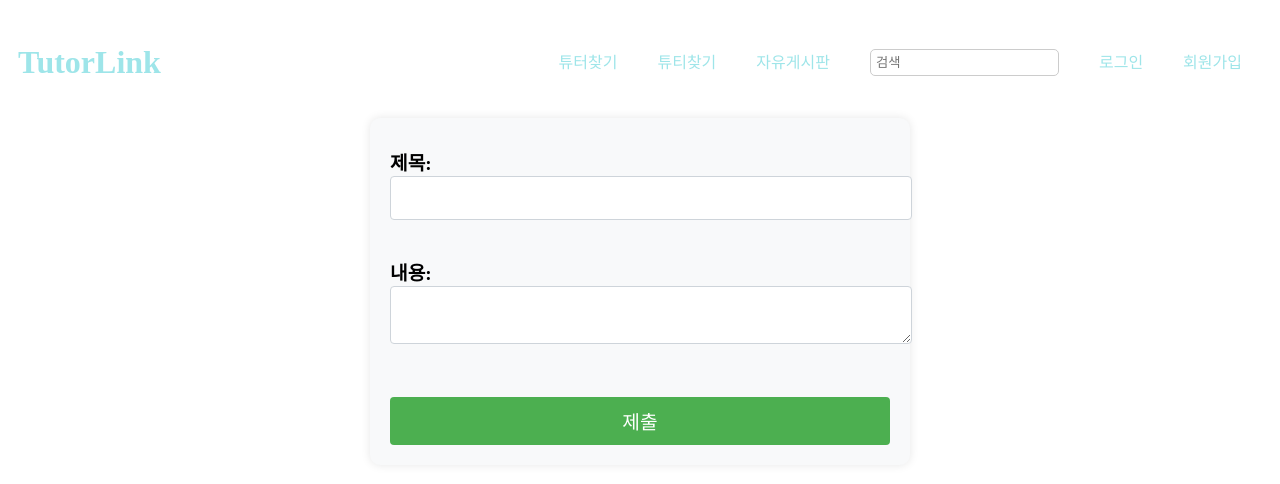
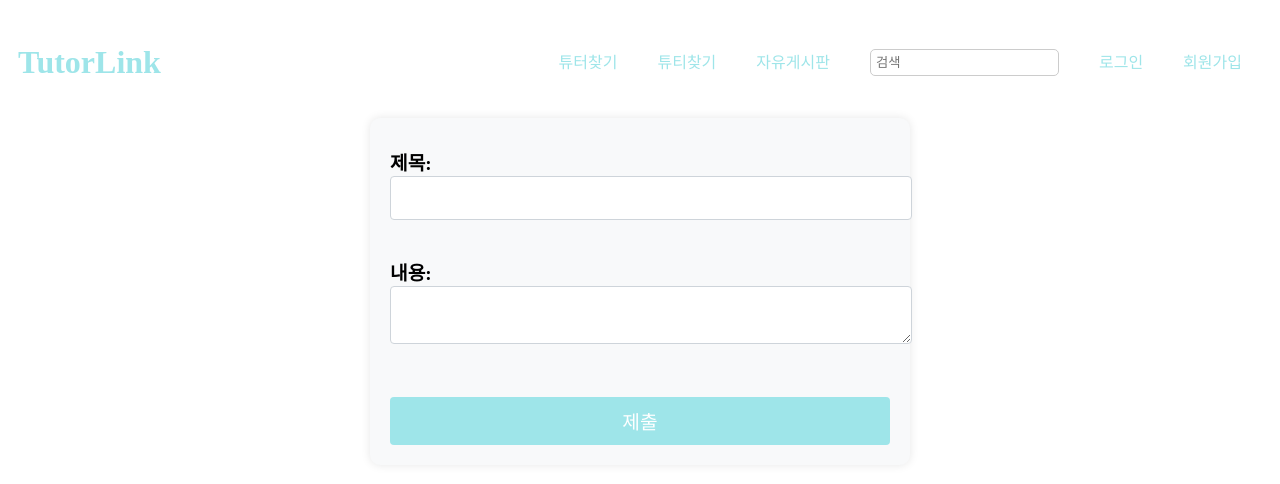
Before and after one commit to capstoe/Front_end, a React (Create React App) app: page /create in a window 1280 px wide. Shown: the top 484 px of the page. Built offline with nearby package versions, Linux system fonts and the light colour scheme.

Commit message:
css 스타일 수정

```diff
--- a/src/pages/PostForm.css
+++ b/src/pages/PostForm.css
@@ -28,14 +28,10 @@
   margin-top: 20px;
   padding: 10px 20px;
   font-size: 1.2em;
-  background-color: #4CAF50; /* Green */
+  background-color: #9EE5E9;
   border: none;
-  color: white;
+  color: rgb(255, 255, 255);
   cursor: pointer;
   border-radius: 4px;
   transition: background-color 0.3s ease;
 }
-
-.post-form button:hover {
-  background-color: #45a049;
-}
```
